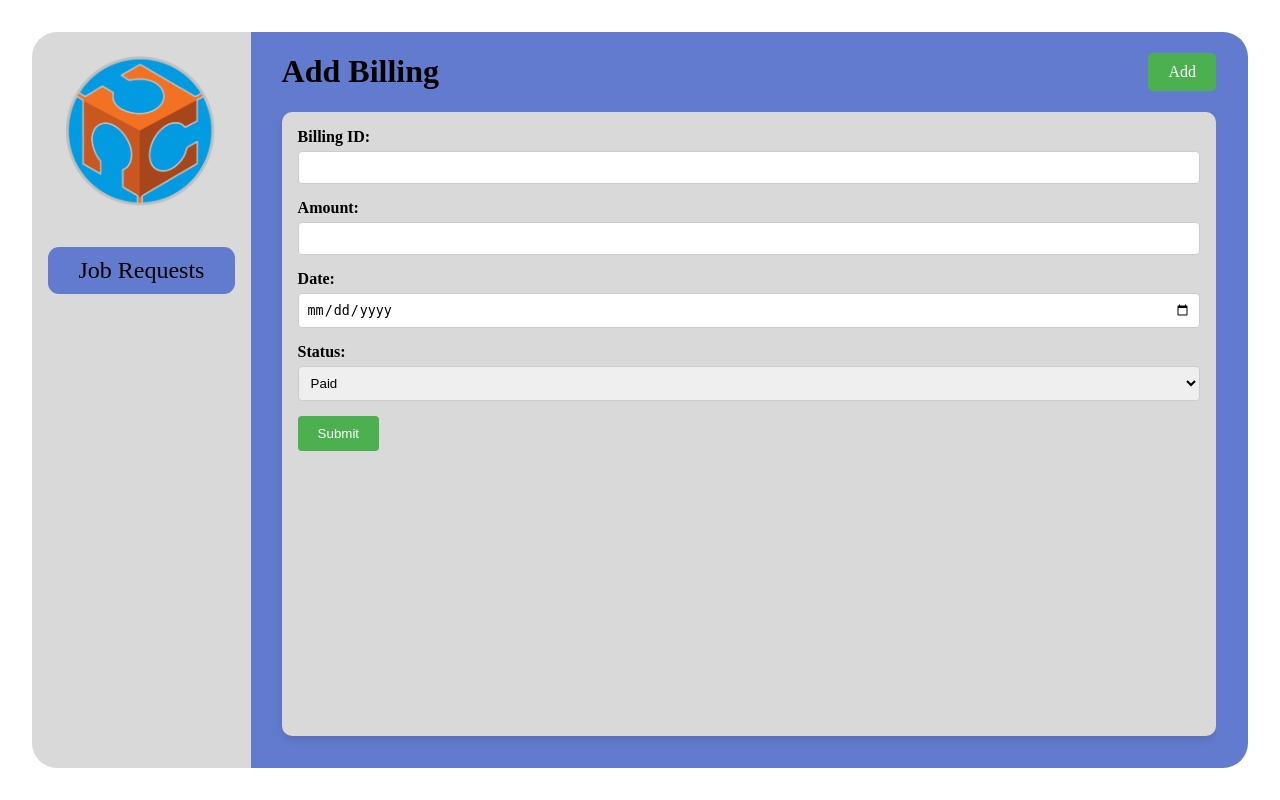
After one commit to GlaizaMillete/fablab, a PHP site: page /add_billing.php in a window 1280 px wide. The commit adds this page. Run offline with PHP 8.4, Linux system fonts and the light colour scheme.

Commit message:
remove old staff home page and add new billing and feedback forms with styling, including sample db connection

```diff
--- /dev/null
+++ b/add_billing.php
@@ -0,0 +1,93 @@
+<?php $pageTitle = "Add Billing"; ?>
+<?php include 'header.php'; ?>
+
+<style>
+    .form-group {
+        margin-bottom: 15px;
+    }
+
+    .form-group label {
+        display: block;
+        margin-bottom: 5px;
+        font-weight: bold;
+    }
+
+    .form-group input,
+    .form-group textarea,
+    .form-group select {
+        width: 100%;
+        padding: 8px;
+        box-sizing: border-box;
+        border: 1px solid #ccc;
+        border-radius: 4px;
+    }
+
+    .form-group textarea {
+        resize: vertical;
+    }
+
+    button[type="submit"] {
+        background-color: #4CAF50;
+        color: white;
+        padding: 10px 20px;
+        border: none;
+        border-radius: 4px;
+        cursor: pointer;
+    }
+
+    button[type="submit"]:hover {
+        background-color: #45a049;
+    }
+</style>
+
+<div class="container">
+    <div class="container-left">
+        <div class="header">
+            <img src="FABLAB_LOGO.png" alt="Description of image" class="admin-image">
+        </div>
+        <div class="user-content">
+            <div class="button" onclick="location.href='#'">
+                <p>Job Requests</p>
+            </div>
+        </div>
+    </div>
+    <div class="container-right">
+        <div class="full-width-container">
+            <div class="title-container">
+                <h1>Add Billing</h1>
+            </div>
+            <div class="add-button-container">
+                <p>Add</p>
+            </div>
+        </div>
+        <div class="contents">
+            <div class="contents-box">
+                <form action="submit_billing.php" method="post">
+                    <div class="form-group">
+                        <label for="billing_id">Billing ID:</label>
+                        <input type="text" id="billing_id" name="billing_id" required>
+                    </div>
+                    <div class="form-group">
+                        <label for="amount">Amount:</label>
+                        <input type="number" id="amount" name="amount" required>
+                    </div>
+                    <div class="form-group">
+                        <label for="date">Date:</label>
+                        <input type="date" id="date" name="date" required>
+                    </div>
+                    <div class="form-group">
+                        <label for="status">Status:</label>
+                        <select id="status" name="status" required>
+                            <option value="Paid">Paid</option>
+                            <option value="Unpaid">Unpaid</option>
+                        </select>
+                    </div>
+                    <button type="submit">Submit</button>
+                </form>
+            </div>
+        </div>
+    </div>
+</div>
+</body>
+
+</html>
--- a/style.css
+++ b/style.css
@@ -251,7 +251,7 @@ i {
     justify-content: flex-end;
     align-items: center;
     padding: 1rem 0 1rem 1rem;
-    margin-right: 2rem;
+    /* margin-right: 2rem; */
 }
 
 .add-button-container p {
@@ -409,6 +409,10 @@ th {
     background-color: #4CAF50;
 }
 
+#job-request-title {
+    text-transform: uppercase;
+}
+
 .job-request-content {
     display: none;
 }
```
Also changed, not shown: add_feedback.php (added, +33 -0 lines), add_job_request.php (added, +94 -0 lines), config.php (added, +15 -0 lines), staff-homee.php (deleted, +0 -62 lines), template.php (added, +33 -0 lines).
